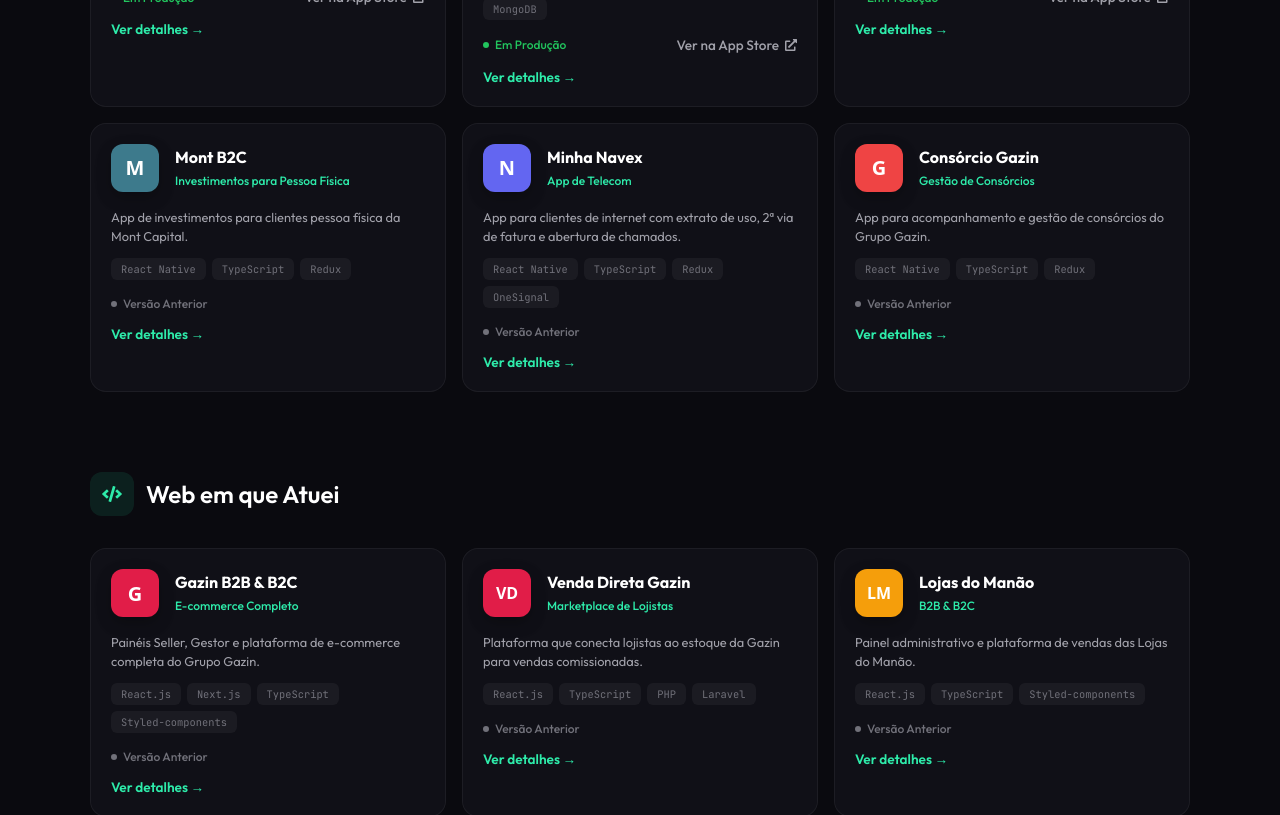
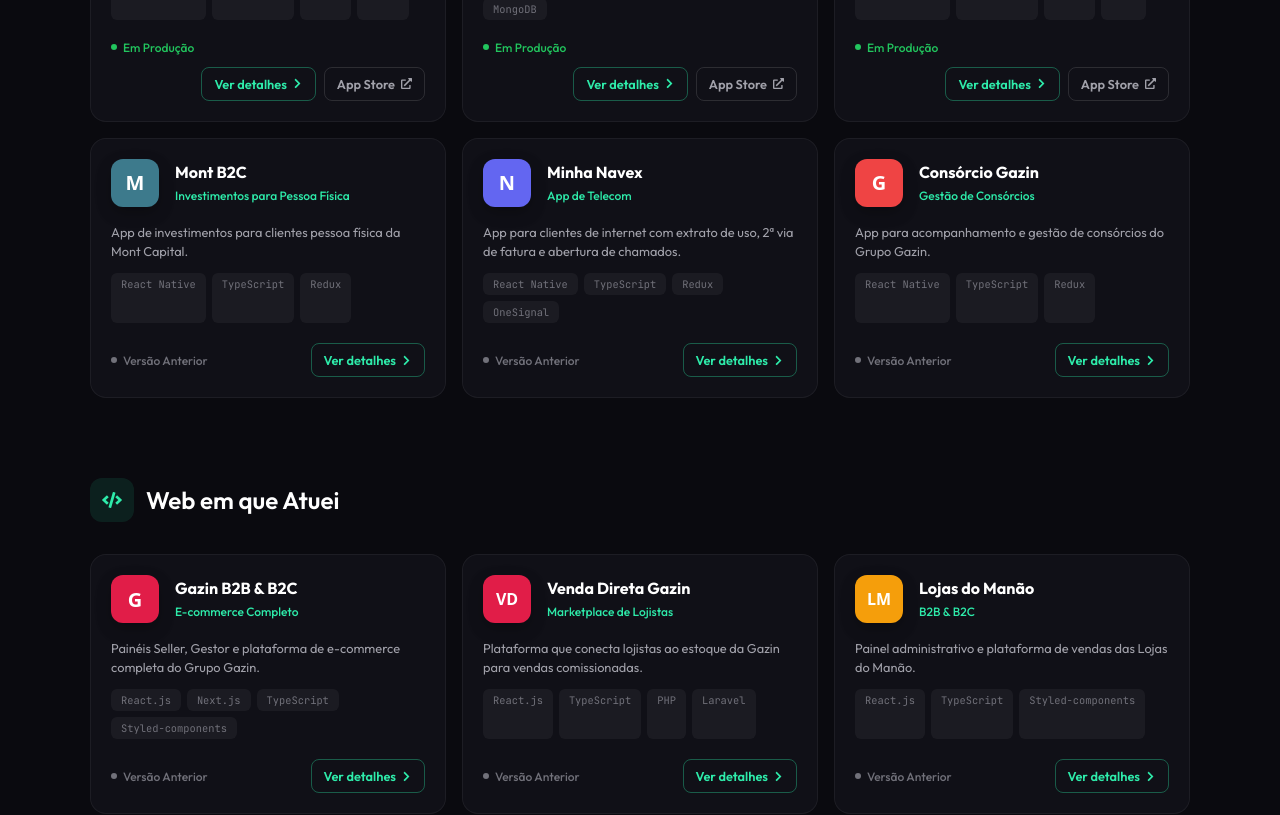
Before and after one commit to edsonjuniornarvaes/portifolio, a Next.js app: page /projects in a window 1280 px wide. Shown: the part 900-1715 px from the top of the page. Built offline with nearby package versions, Linux system fonts and the light colour scheme; no server answers.

Commit message:
style: add more improvements

```diff
--- a/next.config.mjs
+++ b/next.config.mjs
@@ -1,7 +1,7 @@
 /** @type {import('next').NextConfig} */
 const nextConfig = {
   /** Evita chunks quebrados do react-icons no App Router (vendor-chunks/*.js ausente). */
-  transpilePackages: ["react-icons"],
+  transpilePackages: ["react-icons", "@uiw/react-md-editor", "@uiw/react-markdown-preview"],
   async redirects() {
     return [
       {
--- a/package.json
+++ b/package.json
@@ -11,6 +11,7 @@
   },
   "dependencies": {
     "@supabase/supabase-js": "^2.91.1",
+    "@uiw/react-md-editor": "^4.1.0",
     "bcryptjs": "^3.0.3",
     "next": "14.2.5",
     "next-auth": "^4.24.13",
--- a/src/app/globals.css
+++ b/src/app/globals.css
@@ -278,3 +278,30 @@
   background: rgba(46, 235, 170, 0.3);
   color: var(--text-primary);
 }
+
+/* Admin markdown editor (uiw) — tema escuro alinhado ao site */
+.admin-md-editor-wrap {
+  border-radius: var(--radius-sm);
+  overflow: hidden;
+  border: 1px solid var(--border-color);
+}
+
+.admin-md-editor-wrap .w-md-editor {
+  background: var(--bg-secondary) !important;
+}
+
+.admin-md-editor-wrap .w-md-editor-toolbar {
+  background: var(--bg-tertiary) !important;
+  border-bottom: 1px solid var(--border-color) !important;
+}
+
+.admin-md-editor-wrap .w-md-editor-toolbar svg {
+  color: var(--text-secondary) !important;
+}
+
+.admin-md-editor-wrap .w-md-editor-text,
+.admin-md-editor-wrap .w-md-editor-text-pre,
+.admin-md-editor-wrap .w-md-editor-text-input {
+  color: var(--text-primary) !important;
+  background: var(--bg-secondary) !important;
+}
--- a/src/app/projects/page.tsx
+++ b/src/app/projects/page.tsx
@@ -414,6 +414,9 @@
   border-radius: 16px;
   transition: all 0.3s ease;
   overflow: hidden;
+  display: flex;
+  flex-direction: column;
+  min-height: 100%;
 
   &::before {
     content: '';
@@ -502,6 +505,7 @@
   flex-wrap: wrap;
   gap: 6px;
   margin-bottom: 16px;
+  flex: 1;
 `;
 
 const SmallTag = styled.span`
@@ -517,6 +521,39 @@
   display: flex;
   align-items: center;
   justify-content: space-between;
+  gap: 12px;
+  flex-wrap: wrap;
+  margin-top: auto;
+  padding-top: 4px;
+`;
+
+const CardActions = styled.div`
+  display: flex;
+  align-items: center;
+  gap: 8px;
+  flex-wrap: wrap;
+  margin-left: auto;
+  justify-content: flex-end;
+`;
+
+const DetailLink = styled(Link)`
+  display: inline-flex;
+  align-items: center;
+  gap: 5px;
+  font-size: 0.8rem;
+  font-weight: 600;
+  padding: 8px 12px;
+  border-radius: var(--radius-sm);
+  border: 1px solid rgba(46, 235, 170, 0.35);
+  color: #2eebaa;
+  text-decoration: none;
+  white-space: nowrap;
+  transition: background 0.2s ease, border-color 0.2s ease;
+
+  &:hover {
+    background: rgba(46, 235, 170, 0.1);
+    border-color: #2eebaa;
+  }
 `;
 
 const ProductionBadge = styled.span<{ $status?: string }>`
@@ -540,14 +577,20 @@
   display: inline-flex;
   align-items: center;
   gap: 6px;
-  font-size: 0.85rem;
-  font-weight: 500;
-  color: #a1a1aa;
+  font-size: 0.8rem;
+  font-weight: 600;
+  padding: 8px 12px;
+  border-radius: var(--radius-sm);
+  border: 1px solid rgba(255, 255, 255, 0.12);
+  color: var(--text-secondary);
   text-decoration: none;
-  transition: color 0.3s ease;
+  white-space: nowrap;
+  transition: color 0.2s ease, border-color 0.2s ease, background 0.2s ease;
 
   &:hover {
-    color: #2eebaa;
+    color: var(--text-primary);
+    border-color: rgba(46, 235, 170, 0.35);
+    background: rgba(255, 255, 255, 0.04);
   }
 `;
 
@@ -655,29 +698,19 @@
                   <ProductionBadge $status={proj.status}>
                     {proj.status === 'production' ? 'Em Produção' : 'Versão Anterior'}
                   </ProductionBadge>
+                  <CardActions>
+                    <DetailLink href={`/projects/${proj.id}`}>
+                      Ver detalhes
+                      <FaChevronRight size={11} />
+                    </DetailLink>
                     {proj.liveUrl && (
-                    <CardLink
-                      href={proj.liveUrl}
-                      target="_blank"
-                      rel="noopener noreferrer"
-                    >
-                      Ver na App Store
-                      <FaExternalLinkAlt size={12} />
+                      <CardLink href={proj.liveUrl} target="_blank" rel="noopener noreferrer">
+                        App Store
+                        <FaExternalLinkAlt size={11} />
                       </CardLink>
                     )}
+                  </CardActions>
                 </CardFooter>
-                <div style={{ marginTop: 12 }}>
-                  <Link
-                    href={`/projects/${proj.id}`}
-                    style={{
-                      fontSize: "0.85rem",
-                      fontWeight: 600,
-                      color: "var(--accent-primary)",
-                    }}
-                  >
-                    Ver detalhes →
-                  </Link>
-                </div>
               </ProfessionalCard>
             ))}
           </ProjectsGrid>
@@ -718,29 +751,19 @@
                   <ProductionBadge $status={proj.status}>
                     {proj.status === 'production' ? 'Em Produção' : 'Versão Anterior'}
                   </ProductionBadge>
+                  <CardActions>
+                    <DetailLink href={`/projects/${proj.id}`}>
+                      Ver detalhes
+                      <FaChevronRight size={11} />
+                    </DetailLink>
                     {proj.liveUrl && (
-                    <CardLink
-                      href={proj.liveUrl}
-                      target="_blank"
-                      rel="noopener noreferrer"
-                    >
+                      <CardLink href={proj.liveUrl} target="_blank" rel="noopener noreferrer">
                         Visitar
-                      <FaExternalLinkAlt size={12} />
+                        <FaExternalLinkAlt size={11} />
                       </CardLink>
                     )}
+                  </CardActions>
                 </CardFooter>
-                <div style={{ marginTop: 12 }}>
-                  <Link
-                    href={`/projects/${proj.id}`}
-                    style={{
-                      fontSize: "0.85rem",
-                      fontWeight: 600,
-                      color: "var(--accent-primary)",
-                    }}
-                  >
-                    Ver detalhes →
-                  </Link>
-                </div>
               </ProfessionalCard>
             ))}
           </ProjectsGrid>
```
Also changed, not shown: src/app/adminaccess/(painel)/posts/[id]/page.tsx (+8 -11 lines), src/app/adminaccess/(painel)/posts/new/page.tsx (+8 -11 lines), src/app/api/admin/upload-cover/route.ts (added, +57 -0 lines), src/components/admin-cover-field.tsx (added, +172 -0 lines), src/components/admin-md-editor.tsx (added, +20 -0 lines), 2 other files (tests, documents, lock files or other folders). Lines whose indentation alone changed are shown as unchanged.
